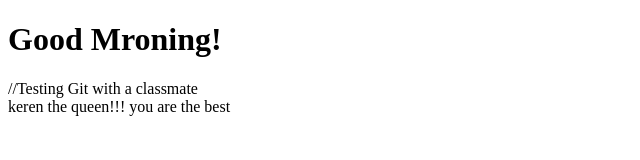
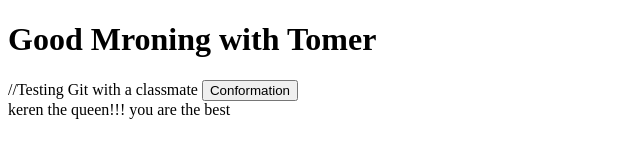
Before and after one commit to kerenpet/TestingGit, a plain HTML site: page index.html in a window 1280 px wide. Shown: the whole page, without its empty margins (0-640 px from the left). Drawn offline with Linux system fonts and the light colour scheme.

Commit message:
Update index.html

```diff
--- a/index.html
+++ b/index.html
@@ -4,15 +4,16 @@
 <head>
 </head>
 <body>
-   <h1>Good Mroning!</h1>
+   <h1>Good Mroning with Tomer</h1>
     //Testing Git with a classmate
-
+   <input id="click" type="button" value="Conformation" onclick="a()" />
    <div>
       keren the queen!!!
       you are the best
 
+
       <div>
-
     <div id="content"></div>
+         <script> document.write Getby</script>
 </body>
 </html>
```
